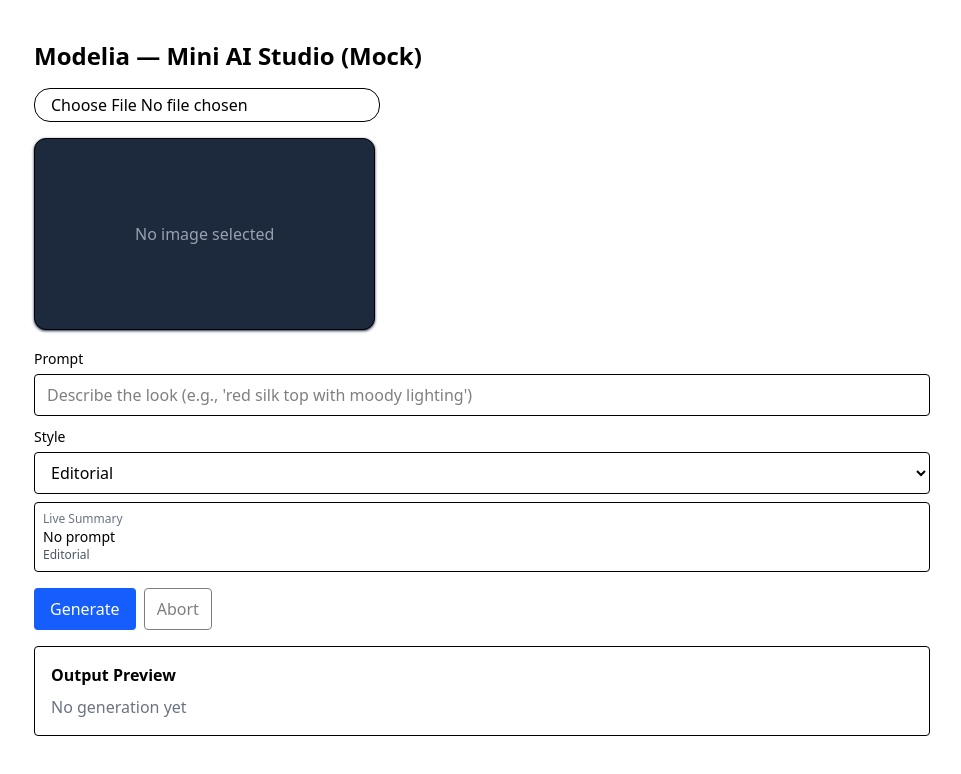
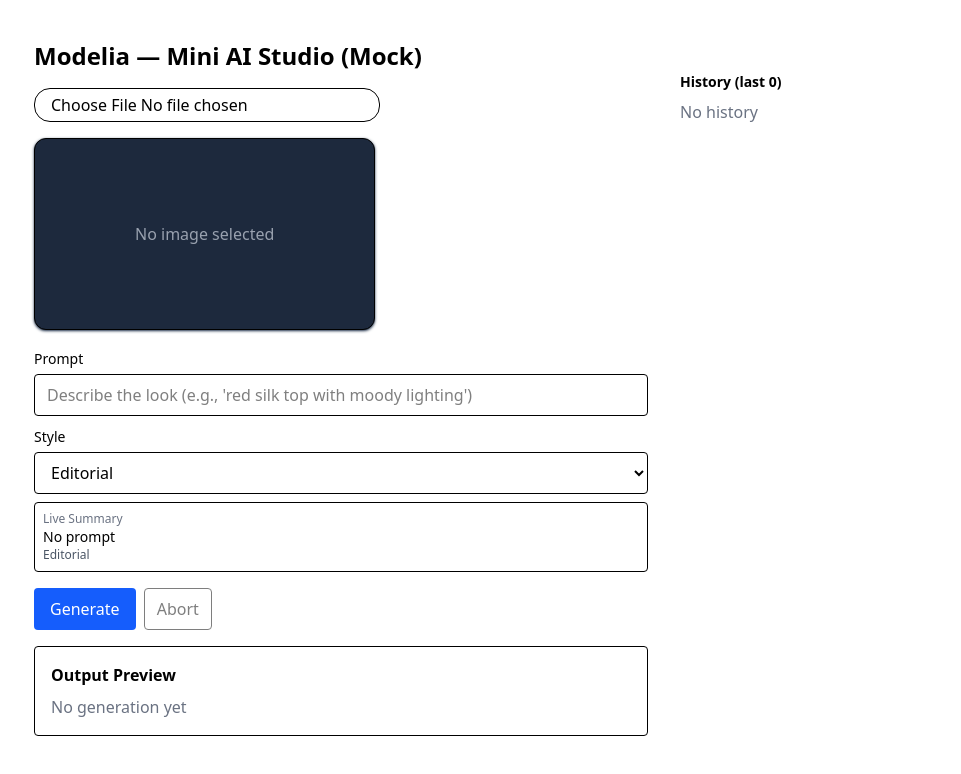
Before and after one commit to Gokuldev23/modelia-studio, a React (Vite) app: page / in a window 1280 px wide. Shown: the top 774 px of the page, without its empty margins (158-1119 px from the left). Built offline with nearby package versions, Linux system fonts and the light colour scheme.

Commit message:
feat: persist history to localStorage

```diff
--- a/src/App.tsx
+++ b/src/App.tsx
@@ -1,10 +1,13 @@
 import { useState } from "react";
 import type { Generation, StyleOption } from "./js/types";
 import { useImgGeneration } from "./hooks/useImgGeneration"
+import { loadGenerations, saveGeneration } from "./js/storage";
+
 import UploadPreview from "./components/UploadPreview"
 import PromptStyleForm from "./components/PromptStyleForm";
 import GenerateBtn from "./components/GenerateBtn";
 import GeneratedOutput from "./components/GeneratedOutput";
+import HistoryList from "./components/History";
 
 
 type PromptFormType = {
@@ -16,6 +19,8 @@ type PromptFormType = {
 function App() {
 
   const [imageDataUrl, setImageDataUrl] = useState<string | null>(null);
+
+  const [history, setHistory] = useState<Generation[]>(() => loadGenerations());
 
   const { generate, loading, error, abort, attempt } = useImgGeneration();
 
@@ -33,6 +38,21 @@ function App() {
     }))
   }
 
+  const saveHistory = (gen:Generation) => {
+    setHistory((h) => {
+      const next = [gen, ...h.filter((x) => x.id !== gen.id)].slice(0, 5);
+      saveGeneration(gen); // localStorage
+      return next;
+    });
+  }
+
+  const handleRestore = (g: Generation) => {
+    setCurrentGeneration(g);
+    setImageDataUrl(g.imageUrl);
+    handleSetPromptForm('prompt', g.prompt);
+    handleSetPromptForm('style', g.style);
+  };
+
   const handleGenerate = async () => {
     if (!imageDataUrl) {
       alert('Upload an image first');
@@ -41,6 +61,7 @@ function App() {
     try {
       const gen = await generate({ imageDataUrl, prompt:promptForm.prompt, style:promptForm.style });
       setCurrentGeneration(gen);
+      saveHistory(gen)
     } catch (err: unknown) {
       if (
         err &&
@@ -57,7 +78,8 @@ function App() {
       <header>
         <h1 className="text-2xl font-bold">Modelia — Mini AI Studio (Mock)</h1>
       </header>
-      <main>
+      <main className="grid grid-cols-[auto_250px] gap-8">
+        <div>
           <UploadPreview onImageReady={setImageDataUrl} currentImage={imageDataUrl} />
           <PromptStyleForm
             prompt={promptForm.prompt}
@@ -73,6 +95,8 @@ function App() {
             attempt={attempt}
           />
           <GeneratedOutput currentGeneration={currentGeneration}/>
+        </div>
+        <HistoryList items={history} onRestore={handleRestore}/>
       </main>
     </div>
   )
--- /dev/null
+++ b/src/components/History.tsx
@@ -0,0 +1,32 @@
+import type { Generation } from "../js/types";
+
+type Props = {
+    items: Generation[];
+    onRestore: (g: Generation) => void;
+};
+
+export default function HistoryList({ items, onRestore }: Props) {
+    return (
+        <aside className="space-y-2">
+            <h3 className="text-sm font-semibold">History (last {items.length})</h3>
+            <ul className="space-y-2">
+                {items.length === 0 && <li className="text-gray-500">No history</li>}
+                {items.map((g) => (
+                    <li key={g.id}>
+                        <button
+                            onClick={() => onRestore(g)}
+                            className="flex items-center gap-2 w-full text-left p-2 rounded hover:bg-gray-50"
+                            aria-label={`Restore generation from ${new Date(g.createdAt).toLocaleString()}`}
+                        >
+                            <img src={g.imageUrl} alt={`History ${g.prompt}`} className="w-12 h-12 object-cover rounded" />
+                            <div className="text-sm">
+                                <div className="font-medium truncate w-48">{g.prompt}</div>
+                                <div className="text-xs text-gray-500">{g.style}</div>
+                            </div>
+                        </button>
+                    </li>
+                ))}
+            </ul>
+        </aside>
+    );
+}
--- /dev/null
+++ b/src/js/storage.ts
@@ -0,0 +1,23 @@
+import type { Generation } from "./types";
+
+
+const KEY = "modelia-generations-v1";
+const MAX = 5;
+
+export function saveGeneration(gen: Generation) {
+  const current = loadGenerations();
+  const filtered = [gen, ...current.filter((g) => g.id !== gen.id)];
+  const sliced = filtered.slice(0, MAX);
+  localStorage.setItem(KEY, JSON.stringify(sliced));
+}
+
+export function loadGenerations(): Generation[] {
+  try {
+    const raw = localStorage.getItem(KEY);
+    if (!raw) return [];
+    const parsed = JSON.parse(raw) as Generation[];
+    return parsed;
+  } catch {
+    return [];
+  }
+}
```
Lines whose indentation alone changed are shown as unchanged.
